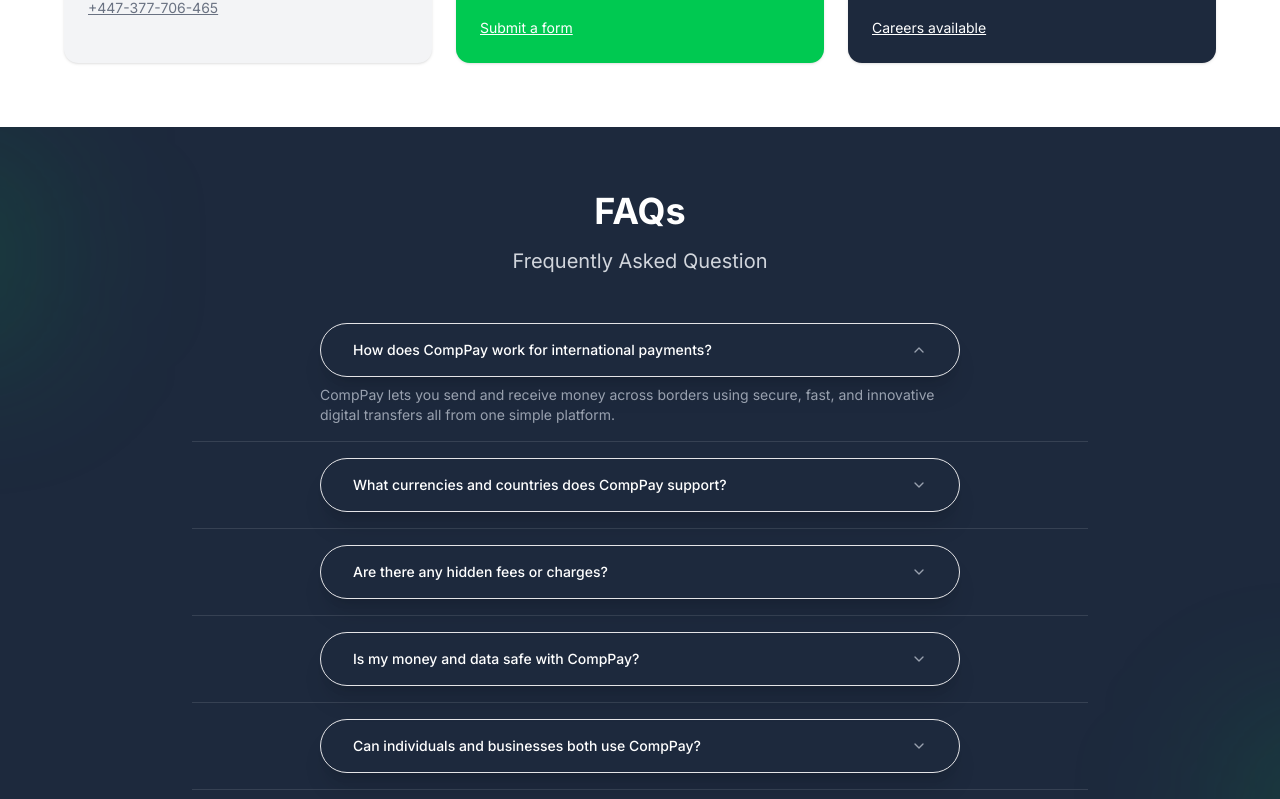
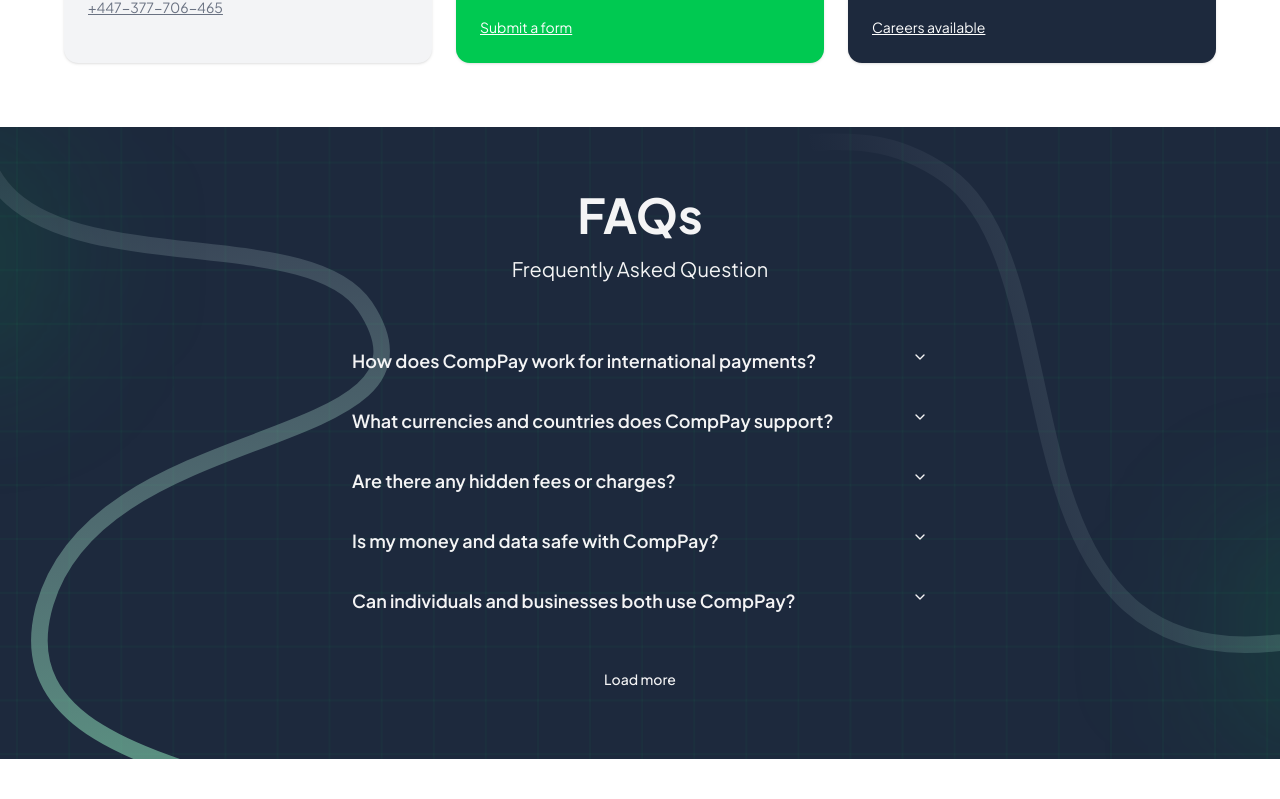
Before and after one commit to dandino4real/commpay-client, a Next.js app: page /contact-us in a window 1280 px wide. Shown: the part 921-1720 px from the top of the page. Built offline with nearby package versions, Linux system fonts and the light colour scheme.

Commit message:
complete FAQs

```diff
--- a/package.json
+++ b/package.json
@@ -10,6 +10,7 @@
         "prettier": "npx prettier . --write"
     },
     "dependencies": {
+        "@radix-ui/react-accordion": "1.2.11",
         "@radix-ui/react-avatar": "^1.1.10",
         "@radix-ui/react-checkbox": "^1.3.2",
         "@radix-ui/react-dialog": "1.1.14",
--- a/src/app/layout.tsx
+++ b/src/app/layout.tsx
@@ -1,7 +1,7 @@
 import React from 'react';
 
 import type { Metadata } from 'next';
-import { Inter } from 'next/font/google';
+import { Plus_Jakarta_Sans } from 'next/font/google';
 
 import './globals.css';
 
@@ -9,7 +9,7 @@ import { cn } from '@/lib/utils';
 import Navigation from '@/components/layout/navigation';
 import Footer from '@/modules/home/components/footer';
 
-const inter = Inter({ subsets: ['latin'] });
+const plusJakartaSans = Plus_Jakarta_Sans();
 
 export const metadata: Metadata = {
     title: 'CompPay',
@@ -19,7 +19,7 @@ export const metadata: Metadata = {
 const RootLayout: React.FC<Readonly<{ children: React.ReactNode }>> = ({ children }) => {
     return (
         <html lang="en">
-            <body className={cn(inter.className)}>
+            <body className={cn(plusJakartaSans.className)}>
                 <Navigation />
                 {children}
                 <Footer />
--- /dev/null
+++ b/src/components/icons/faqs-illustration-1.tsx
@@ -0,0 +1,29 @@
+import React from 'react';
+import { IconProps } from '../../types/icons';
+
+const FaqsIllustration1: React.FC<IconProps> = ({ ...props }) => {
+    return (
+        <svg width="450" height="560" viewBox="0 0 450 560" fill="none" xmlns="http://www.w3.org/2000/svg" {...props}>
+            <path
+                d="M19.7806 -194C-157.114 186.521 286.972 25.82 365.142 143.649C463.995 292.654 90.9288 250.777 43.0708 448.335C2.3583 616.4 304.125 612.119 445.505 693.653"
+                stroke="url(#paint0_linear_652_872)"
+                stroke-width="16.64"
+            />
+            <defs>
+                <linearGradient
+                    id="paint0_linear_652_872"
+                    x1="129.838"
+                    y1="587.692"
+                    x2="9.08924"
+                    y2="-149.356"
+                    gradientUnits="userSpaceOnUse"
+                >
+                    <stop stop-color="#9FFFCC" stop-opacity="0.47" />
+                    <stop offset="1" stop-color="#EBDDF9" stop-opacity="0" />
+                </linearGradient>
+            </defs>
+        </svg>
+    );
+};
+
+export default FaqsIllustration1;
--- /dev/null
+++ b/src/components/icons/faqs-illustration-2.tsx
@@ -0,0 +1,29 @@
+import React from 'react';
+import { IconProps } from '../../types/icons';
+
+const FaqsIllustration2: React.FC<IconProps> = ({ ...props }) => {
+    return (
+        <svg width="609" height="545" viewBox="0 0 609 545" fill="none" xmlns="http://www.w3.org/2000/svg" {...props}>
+            <path
+                d="M1008.09 544.265C1006.28 469.949 1007.82 319.929 773.22 422.402C277.504 638.931 433.334 114.262 275.544 4.35918C199.951 -48.2923 150.482 -22.3866 0.063493 -22.2829"
+                stroke="url(#paint0_linear_652_873)"
+                stroke-width="16.64"
+            />
+            <defs>
+                <linearGradient
+                    id="paint0_linear_652_873"
+                    x1="992.266"
+                    y1="394.005"
+                    x2="107.611"
+                    y2="582.602"
+                    gradientUnits="userSpaceOnUse"
+                >
+                    <stop stop-color="#6AFFB0" stop-opacity="0.39" />
+                    <stop offset="0.83" stop-color="#EBDDF9" stop-opacity="0" />
+                </linearGradient>
+            </defs>
+        </svg>
+    );
+};
+
+export default FaqsIllustration2;
--- /dev/null
+++ b/src/components/ui/accordion.tsx
@@ -0,0 +1,47 @@
+'use client';
+
+import * as React from 'react';
+import * as AccordionPrimitive from '@radix-ui/react-accordion';
+import { ChevronDownIcon } from 'lucide-react';
+
+import { cn } from '@/lib/utils';
+
+function Accordion({ ...props }: React.ComponentProps<typeof AccordionPrimitive.Root>) {
+    return <AccordionPrimitive.Root data-slot="accordion" {...props} />;
+}
+
+function AccordionItem({ className, ...props }: React.ComponentProps<typeof AccordionPrimitive.Item>) {
+    return <AccordionPrimitive.Item data-slot="accordion-item" className={cn(className)} {...props} />;
+}
+
+function AccordionTrigger({ className, children, ...props }: React.ComponentProps<typeof AccordionPrimitive.Trigger>) {
+    return (
+        <AccordionPrimitive.Header className="flex">
+            <AccordionPrimitive.Trigger
+                data-slot="accordion-trigger"
+                className={cn(
+                    'focus-visible:border-ring focus-visible:ring-ring/50 flex flex-1 items-start justify-between gap-4 rounded-md py-4 text-left text-lg font-semibold transition-all outline-none cursor-pointer focus-visible:ring-[3px] disabled:pointer-events-none disabled:opacity-50 [&[data-state=open]>svg]:rotate-180',
+                    className
+                )}
+                {...props}
+            >
+                {children}
+                <ChevronDownIcon className="text-secondary pointer-events-none size-4 shrink-0 translate-y-0.5 transition-transform duration-200" />
+            </AccordionPrimitive.Trigger>
+        </AccordionPrimitive.Header>
+    );
+}
+
+function AccordionContent({ className, children, ...props }: React.ComponentProps<typeof AccordionPrimitive.Content>) {
+    return (
+        <AccordionPrimitive.Content
+            data-slot="accordion-content"
+            className="data-[state=closed]:animate-accordion-up data-[state=open]:animate-accordion-down overflow-hidden text-sm"
+            {...props}
+        >
+            <div className={cn('pt-0 pb-4', className)}>{children}</div>
+        </AccordionPrimitive.Content>
+    );
+}
+
+export { Accordion, AccordionItem, AccordionTrigger, AccordionContent };
--- a/src/components/ui/button.tsx
+++ b/src/components/ui/button.tsx
@@ -5,23 +5,23 @@ import { cva, type VariantProps } from 'class-variance-authority';
 import { cn } from '@/lib/utils';
 
 const buttonVariants = cva(
-    "inline-flex items-center !rounded-full border justify-center gap-2 whitespace-nowrap rounded-md text-sm font-medium transition-all duration-300 disabled:pointer-events-none disabled:opacity-50 [&_svg]:pointer-events-none [&_svg:not([class*='size-'])]:size-4 shrink-0 [&_svg]:shrink-0 outline-none focus-visible:border-ring focus-visible:ring-ring/50 focus-visible:ring-[3px] aria-invalid:ring-destructive/20 dark:aria-invalid:ring-destructive/40 aria-invalid:border-destructive",
+    "inline-flex items-center justify-center cursor-pointer gap-2 whitespace-nowrap text-sm font-medium transition-all duration-300 disabled:pointer-events-none disabled:opacity-50 [&_svg]:pointer-events-none [&_svg:not([class*='size-'])]:size-4 shrink-0 [&_svg]:shrink-0 outline-none focus-visible:border-ring focus-visible:ring-ring/50 focus-visible:ring-[3px] aria-invalid:ring-destructive/20 dark:aria-invalid:ring-destructive/40 aria-invalid:border-destructive",
     {
         variants: {
             variant: {
                 default:
-                    'bg-accent border-green-400 text-primary-foreground shadow-xs hover:bg-white/20 hover:border-primary/90',
+                    'bg-accen !rounded-full border  border-green-400 text-primary-foreground shadow-xl hover:bg-white/20 hover:border-primary/90',
                 destructive:
-                    'bg-destructive text-white shadow-xs hover:bg-destructive/90 focus-visible:ring-destructive/20 dark:focus-visible:ring-destructive/40 dark:bg-destructive/60',
+                    'bg-destructive !rounded-full border  text-white shadow-xl hover:bg-destructive/90 focus-visible:ring-destructive/20 dark:focus-visible:ring-destructive/40 dark:bg-destructive/60',
                 outline:
-                    'border bg-background shadow-xs hover:bg-accent hover:text-accent-foreground dark:bg-input/30 dark:border-input dark:hover:bg-input/50',
+                    'border !rounded-full border bg-background shadow-xl hover:bg-accent hover:text-accent-foreground dark:bg-input/30 dark:border-input dark:hover:bg-input/50',
                 secondary:
-                    'bg-white/10 text-white shadow-xs border-gray-700 hover:bg-primary/90 hover:border-accent border',
+                    'bg-white/10 !rounded-full border  text-white shadow-xl border-gray-700 hover:bg-primary/90 hover:border-accent border',
                 ghost: 'hover:bg-accent hover:text-accent-foreground dark:hover:bg-accent/50',
                 link: 'text-primary underline-offset-4 hover:underline',
             },
             size: {
-                default: 'h-16 !px-8 py-2 has-[>svg]:px-3 gap-3 shadow-xl',
+                default: 'h-16 !px-8 py-2 has-[>svg]:px-3 gap-3',
                 sm: 'h-8 rounded-md gap-1.5 px-3 has-[>svg]:px-2.5',
                 lg: 'h-10 rounded-md px-6 has-[>svg]:px-4',
                 icon: 'size-9',
--- a/src/modules/contact-us/components/faq-section.tsx
+++ b/src/modules/contact-us/components/faq-section.tsx
@@ -1,5 +1,10 @@
 import { Button } from '@/components/ui/button';
 import { FaqItem } from './faq-item';
+import SectionLayout from '@/components/layout/section-layout';
+import { Accordion, AccordionContent, AccordionItem, AccordionTrigger } from '@/components/ui/accordion';
+import HeroBgMesh from '@/components/icons/hero-bg-mesh';
+import FaqsIllustration2 from '@/components/icons/faqs-illustration-2';
+import FaqsIllustration1 from '@/components/icons/faqs-illustration-1';
 
 const faqData = [
     {
@@ -31,34 +36,38 @@ interface FaqSectionProps {
 
 export function FaqSection({ title = 'FAQs', subtitle = 'Frequently Asked Question' }: FaqSectionProps) {
     return (
-        <section className="bg-slate-800 py-16 px-4 sm:px-6 lg:px-8 relative overflow-hidden">
+        <SectionLayout className="bg-slate-800 py-16 px-4 sm:px-6 lg:px-8 relative overflow-hidden">
             {/* Background decorative elements */}
             <div className="absolute inset-0">
-                <div className="absolute -left-32 top-0 w-64 h-64 bg-gradient-to-r from-green-500/20 to-transparent rounded-full blur-3xl"></div>
-                <div className="absolute -right-32 bottom-0 w-64 h-64 bg-gradient-to-l from-green-500/20 to-transparent rounded-full blur-3xl"></div>
+                <div className="absolute -left-32 top-0 w-64 h-64 bg-gradient-to-r from-green-500/20 to-transparent rounded-full blur-3xl" />
+                <div className="absolute -right-32 bottom-0 w-64 h-64 bg-gradient-to-l from-green-500/20 to-transparent rounded-full blur-3xl" />
             </div>
 
-            <div className="max-w-4xl mx-auto relative">
+            <HeroBgMesh className="absolute top-0 left-0" />
+            <FaqsIllustration1 className="absolute top-0 h-full left-0" />
+            <FaqsIllustration2 className="absolute top-0 h-full right-0" />
+
+            <div className="max-w-xl mx-auto relative">
                 <div className="text-center mb-12">
-                    <h2 className="text-3xl md:text-4xl font-bold text-white mb-4">{title}</h2>
-                    <p className="text-xl text-gray-300">{subtitle}</p>
+                    <h2 className="text-4xl md:text-5xl font-bold text-secondary mb-4">{title}</h2>
+                    <p className="text-xl text-secondary">{subtitle}</p>
                 </div>
 
-                <div className="space-y-4">
+                <Accordion type="single" collapsible>
                     {faqData.map((faq, index) => (
-                        <FaqItem key={index} question={faq.question} answer={faq.answer} isExpanded={index === 0} />
+                        <AccordionItem value={faq.question} key={index}>
+                            <AccordionTrigger className="text-secondary">{faq.question}</AccordionTrigger>
+                            <AccordionContent className="text-gray-400">{faq.answer}</AccordionContent>
+                        </AccordionItem>
                     ))}
-                </div>
+                </Accordion>
 
                 <div className="text-center mt-8">
-                    <Button
-                        variant="outline"
-                        className="text-white border-gray-600 hover:bg-gray-700 hover:text-white bg-transparent"
-                    >
+                    <Button size="sm" variant="link" className='text-secondary' >
                         Load more
                     </Button>
                 </div>
             </div>
-        </section>
+        </SectionLayout>
     );
 }
```
Also changed, not shown: src/components/icons/support-icon.tsx (added, +21 -0 lines), src/modules/home/why-we-exist.tsx (added), 1 other file (tests, documents, lock files or other folders).
